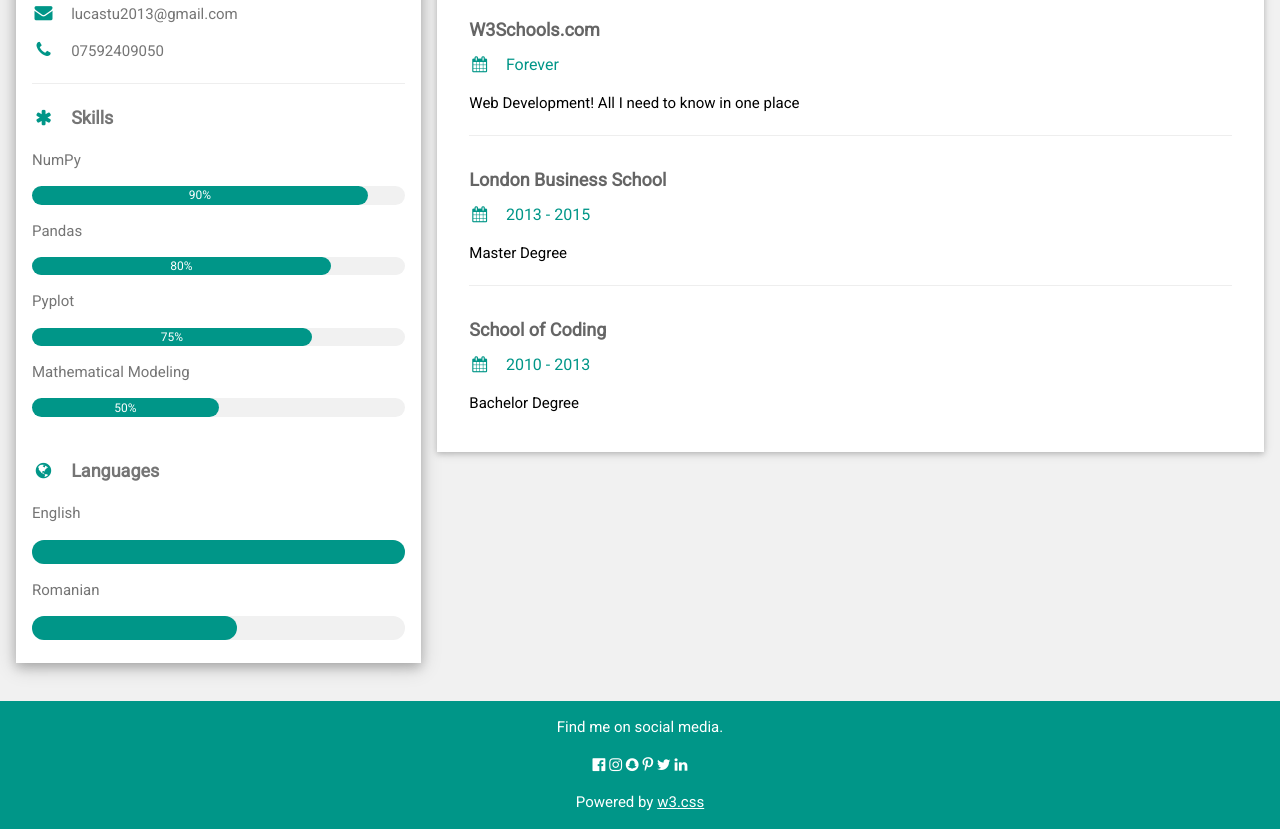
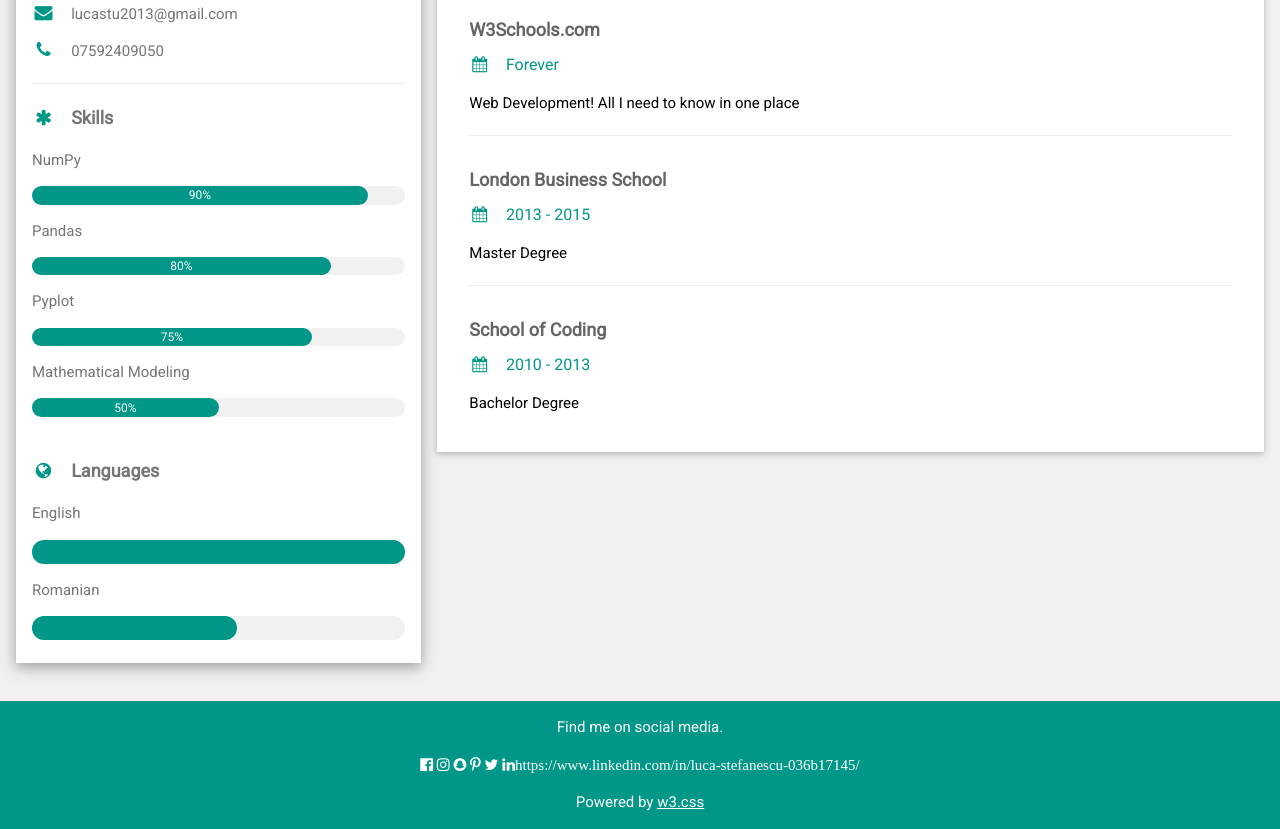
Before and after one commit to Luca-Stef/Luca715.github.io, a plain HTML site: page index.html in a window 1280 px wide. Shown: the part 711-1540 px from the top of the page. Drawn offline with nearby package versions, Linux system fonts and the light colour scheme.

Commit message:
Update index.html

```diff
--- a/index.html
+++ b/index.html
@@ -134,7 +134,7 @@ html,body,h1,h2,h3,h4,h5,h6 {font-family: "Roboto", sans-serif}
   <i class="fa fa-snapchat w3-hover-opacity"></i>
   <i class="fa fa-pinterest-p w3-hover-opacity"></i>
   <i class="fa fa-twitter w3-hover-opacity"></i>
-  <i class="fa fa-linkedin w3-hover-opacity"></i>
+  <i class="fa fa-linkedin w3-hover-opacity">https://www.linkedin.com/in/luca-stefanescu-036b17145/</i>
   <p>Powered by <a href="https://www.w3schools.com/w3css/default.asp" target="_blank">w3.css</a></p>
 </footer>
 
```
